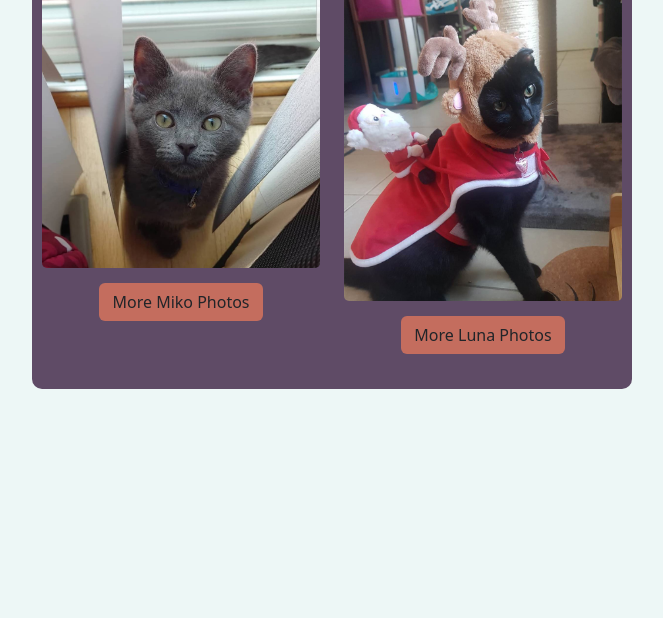
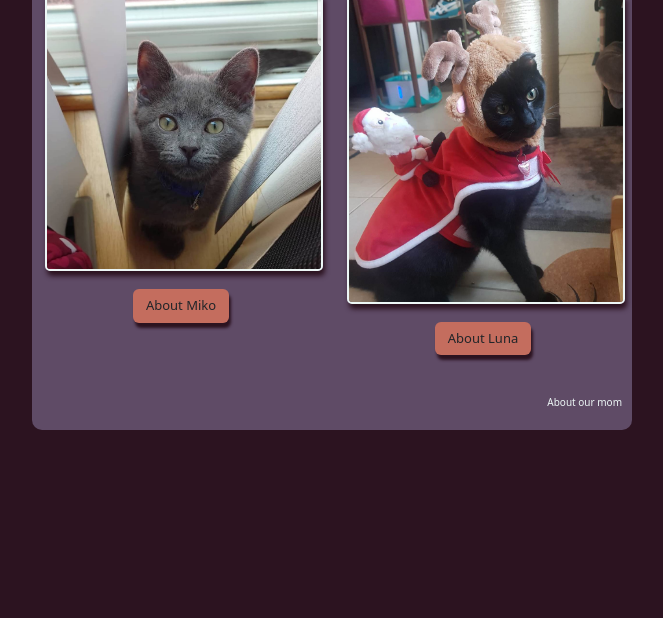
Before and after one commit to EmmeRox/catsite, a plain HTML site: page index.html in a window 1280 px wide. Shown: the part 182-800 px from the top of the page, without its empty margins (308-971 px from the left). Drawn offline with nearby package versions, Linux system fonts and the light colour scheme.

Commit message:
styling and started js

```diff
--- a/index.html
+++ b/index.html
@@ -27,7 +27,8 @@
             />
           </div>
           <div class="d-flex justify-content-center">
-            <button class="btn more-btn">More Miko Photos</button>
+            <button class="btn more-btn" onclick="aboutM()">About Miko</button>
+            <p id="about-miko"></p>
           </div>
         </div>
         <div class="col-12 col-sm-6">
@@ -39,10 +40,15 @@
             />
           </div>
           <div class="d-flex justify-content-center">
-            <button class="btn more-btn">More Luna Photos</button>
+            <button class="btn more-btn">About Luna</button>
+            <p id="about-luna"></p>
           </div>
         </div>
       </div>
+      <div class="about">
+        <a href="https://www.emmelineocampo.me">About our mom</a>
+      </div>
     </div>
+    <script src="script.js"></script>
   </body>
 </html>
--- /dev/null
+++ b/script.js
@@ -0,0 +1,11 @@
+let mikoArr = ["Curious", "Stubborn", "Skittish"];
+let lunaArr = ["Cuddly", "Vocal", "Chill"]
+
+let aboutMiko = document.getElementById("about-miko");
+let aboutLuna = document.getElementById("about-luna");
+
+function aboutM() {
+    for (let i = 0; i < mikoArr.length, i++) {
+        aboutMiko.innerHTML += mikoArr[i];
+    }
+}
--- a/styles.css
+++ b/styles.css
@@ -1,10 +1,13 @@
 body {
-  background-color: #edf7f6;
+  background-color: #2c1320;
   color: white;
 }
 
 img {
   border-radius: 5px;
+  box-shadow: 2px 5px 5px #2c1320;
+  margin: 3px;
+  border: 2px solid #edf7f6;
 }
 
 .container {
@@ -18,8 +21,25 @@ img {
 .more-btn {
   background-color: #c46d5e;
   margin: 15px;
+  box-shadow: 2px 5px 3px #2c1320;
+  font-size: small;
 }
 
 .more-btn:hover {
   background-color: #f56960;
 }
+
+.about {
+  font-size: x-small;
+  text-align: right;
+  margin-top: 25px;
+}
+
+a {
+  color: #edf7f6;
+  text-decoration: none;
+}
+
+a:hover {
+  text-decoration: underline;
+}
```
